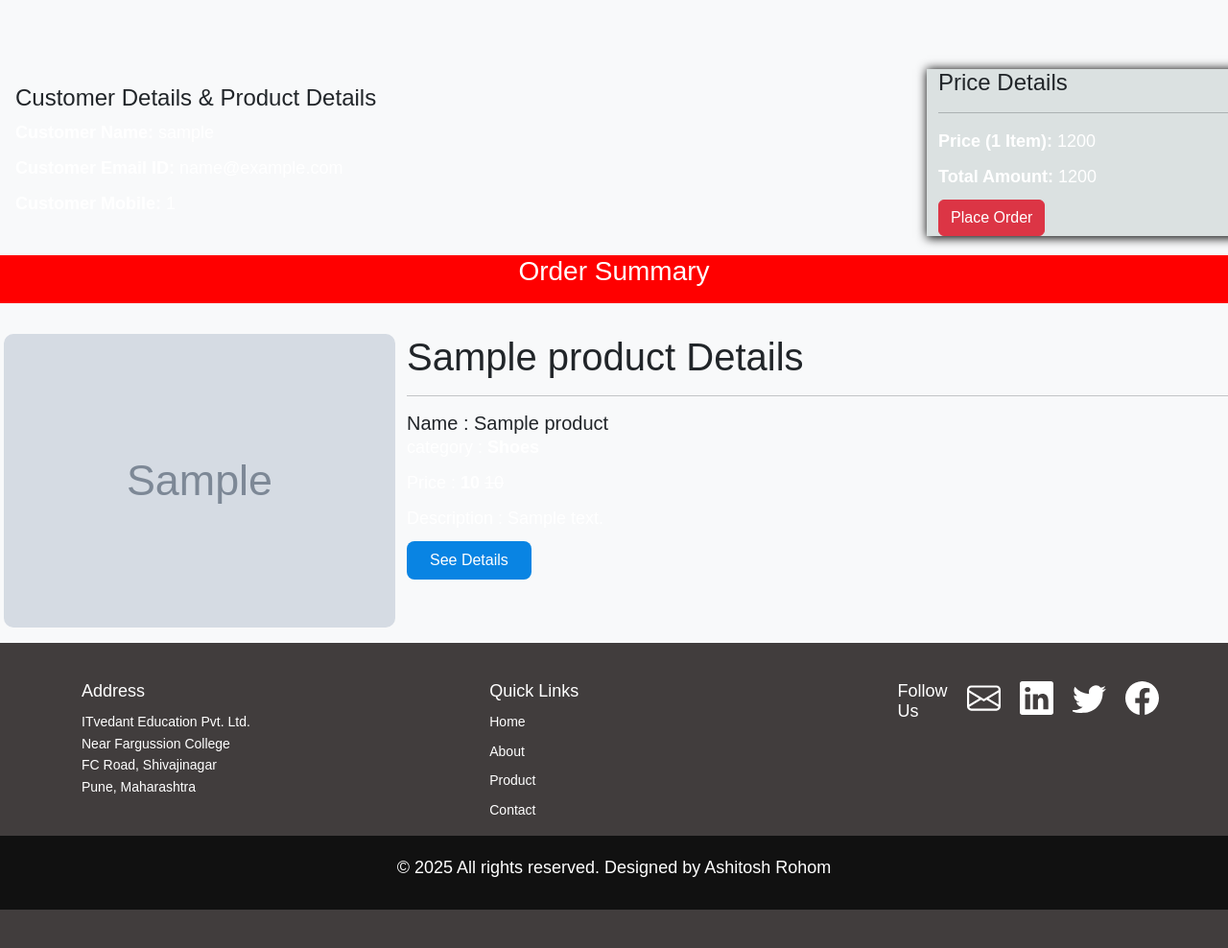
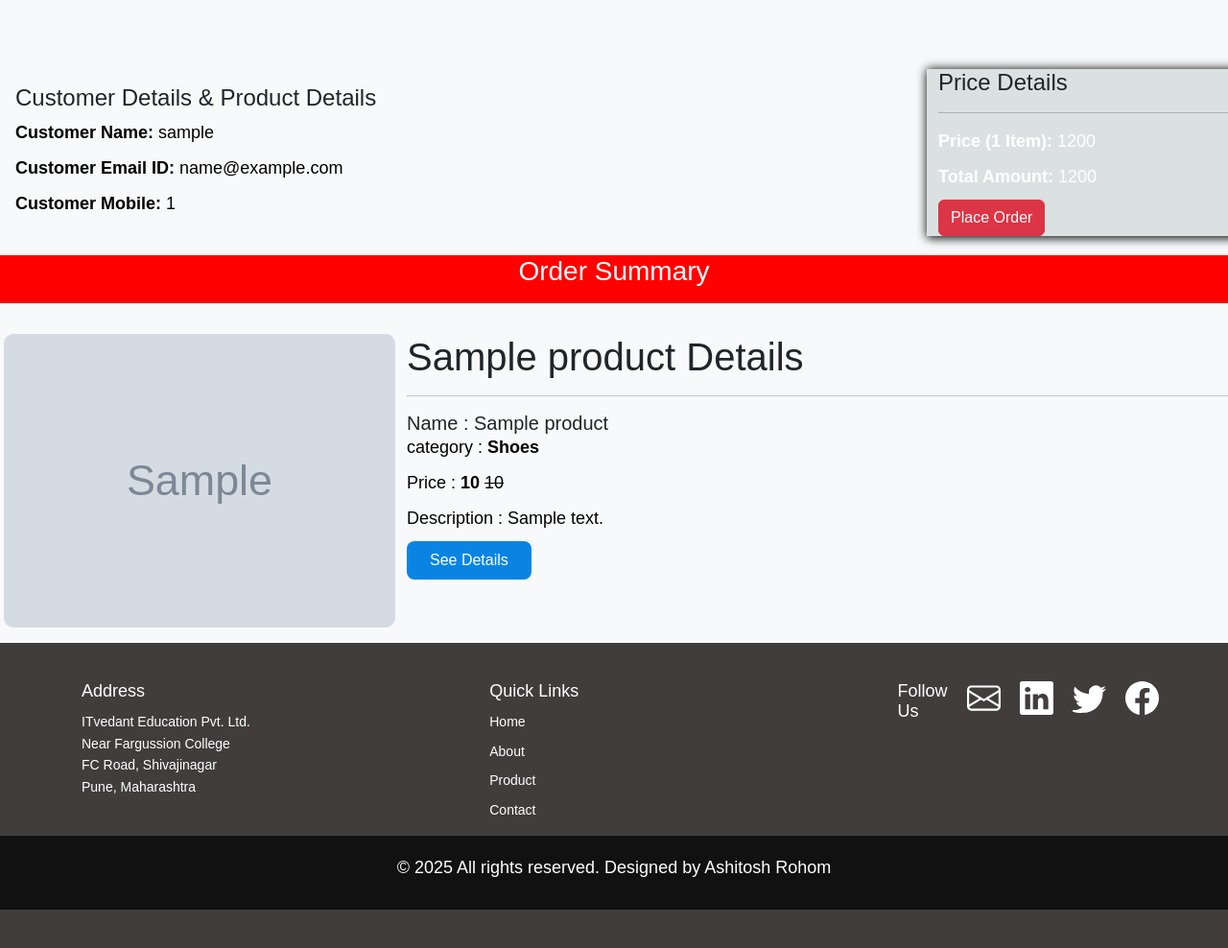
Before and after one commit to ashurohom/E-Commerce-Website, a Django app: template ecom/template/cart.html in a window 1280 px wide. Shown: the part 80-1068 px from the top of the page at 96% size. Run offline with Django 5.2, Linux system fonts and the light colour scheme; a user stored in the database is signed in; tables that the repository leaves empty hold one stand-in row (values such as "Sample post"); the template is opened without the code that fills it: values that come from a table or form of the project are taken from there, most other values are stand-ins (such as "Sample title", 1, 10 or a date in 2020); grey boxes marked "Sample" are stand-in pictures; some libraries are stand-ins or nearby versions.

Commit message:
update index style

```diff
--- a/ecom/static/CSS/cart.css
+++ b/ecom/static/CSS/cart.css
@@ -15,6 +15,8 @@ a{
 
 }
 
+
+
 #rowred{
     height: 50px;
     background-color: red;
--- a/ecom/template/cart.html
+++ b/ecom/template/cart.html
@@ -14,6 +14,14 @@
   text-align: center;
   color:blueviolet
 }
+
+.p1{
+  color:black
+}
+
+.card-text{
+  color: black;
+}
 </style>
 
 <h1 class="h11">{{msg}}</h1>
@@ -22,9 +30,9 @@
         <div class="mt-5 p-3">
 
           <h4>Customer Details & Product Details</h4>
-          <p><strong>Customer Name:</strong> {{request.user.username}}</p>
-          <p><strong>Customer Email ID:</strong> {{request.user.email}}</p>
-          <p><strong>Customer Mobile:</strong> {{request.user.id}} </p>
+          <p class="p1"><strong>Customer Name:</strong> {{request.user.username}}</p>
+          <p class="p1"><strong>Customer Email ID:</strong> {{request.user.email}}</p>
+          <p class="p1"><strong>Customer Mobile:</strong> {{request.user.id}} </p>
         </div>
 
 
```
